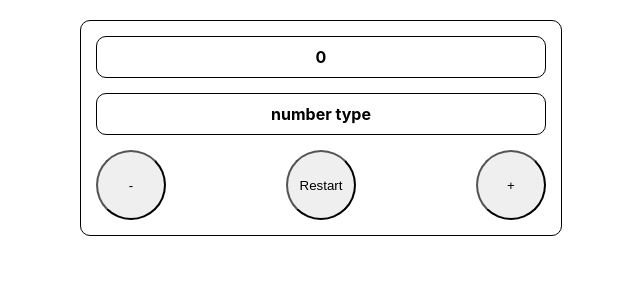
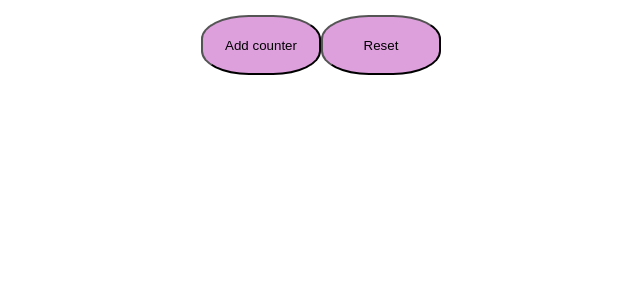
Before and after one commit to polinkasmol/counter, a React (Create React App) app: page / in a window 1280 px wide. Shown: the top 300 px of the page, without its empty margins (319-959 px from the left). Built offline with nearby package versions, Linux system fonts and the light colour scheme.

Commit message:
add ControlPanel

```diff
--- /dev/null
+++ b/jsonconfig.json
@@ -0,0 +1,5 @@
+{
+  "compilerOption": {
+    "baseUrl": "./src"
+  }
+}
--- a/package.json
+++ b/package.json
@@ -6,6 +6,7 @@
     "@testing-library/jest-dom": "^5.16.5",
     "@testing-library/react": "^13.4.0",
     "@testing-library/user-event": "^13.5.0",
+    "components": "^0.1.0",
     "react": "^18.2.0",
     "react-dom": "^18.2.0",
     "react-router-dom": "^6.8.2",
--- a/src/components/App/App.js
+++ b/src/components/App/App.js
@@ -1,9 +1,12 @@
+import CounterContainer from "../Counter/containers/CounterContainer";
+import ControlPanelView from "../ControlPanel/components";
 
 import styles from "./styles.module.css";
-import CounterContainer from "../Counter/containers/CounterContainer";
+
 const App = () =>{
    return <div className={styles.wrapper}>
-       <CounterContainer/>
+       <ControlPanelView/>
+       {/*<CounterContainer/>*/}
    </div>;
 };
 
--- /dev/null
+++ b/src/components/ControlPanel/components/index.js
@@ -0,0 +1,14 @@
+import PropTypes from "prop-types";
+import styles from "./styles.module.css";
+
+const ControlPanelView = () => {
+    return (
+        <div className={styles.wrapper}>
+            <div className={styles.controlButtons}>
+         <button className={styles.controlButton}>Add counter</button>
+            <button className={styles.controlButton}>Reset</button>
+        </div>
+        </div>
+    )
+}
+export default ControlPanelView;
--- /dev/null
+++ b/src/components/ControlPanel/components/styles.module.css
@@ -0,0 +1,22 @@
+.wrapper{
+    padding: 15px;
+}
+.controlButtons {
+    display: flex;
+    align-items: center;
+    justify-content: space-between;
+}
+
+.controlButton{
+    text-align: center;
+    border-radius: 40%;
+    width: 120px;
+    height: 60px;
+    cursor: pointer;
+    background-color: plum;
+    color: black;
+}
+.controlButton:active{
+    background-color: rebeccapurple;
+    color: white;
+ }
```
Also changed, not shown: src/components/ControlPanel/containers/ControlPanelContainer.js (added, +7 -0 lines), 1 other file (tests, documents, lock files or other folders).
